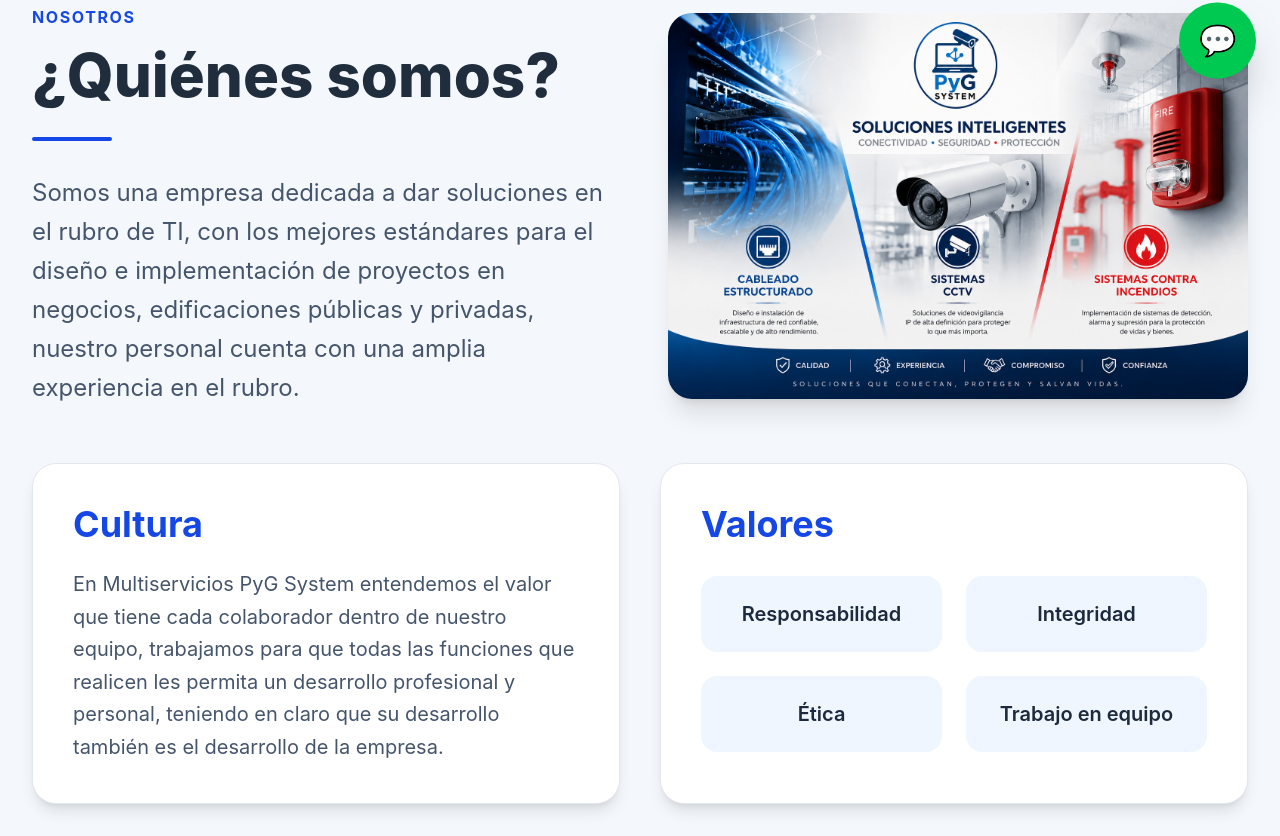
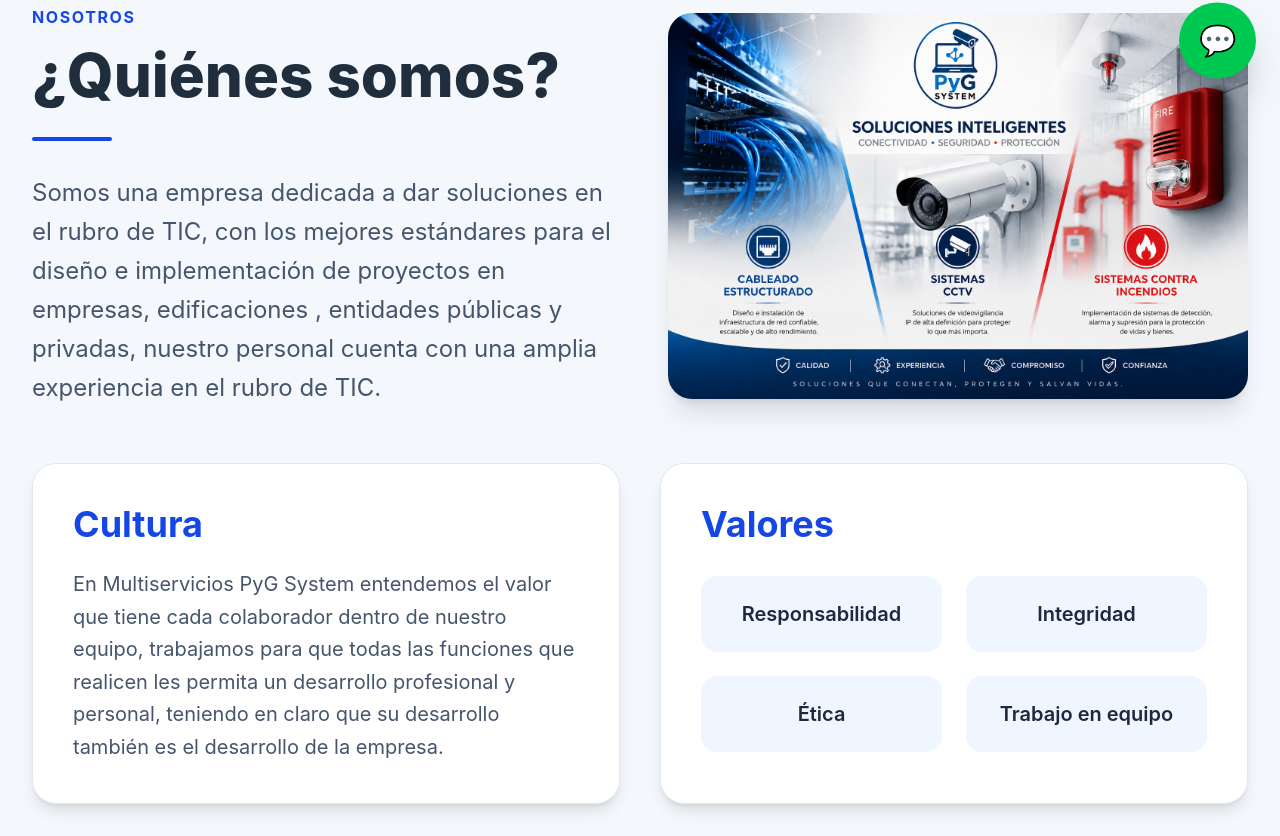
Before and after one commit to pygsystem/pygsystem, a React (Vite) app: page / in a window 1280 px wide. Shown: the part 684-1520 px from the top of the page. Built offline with nearby package versions, Linux system fonts and the light colour scheme.

Commit message:
quienes somos

```diff
--- a/src/App.jsx
+++ b/src/App.jsx
@@ -255,7 +255,8 @@
               <div className="w-20 h-1 bg-blue-700 mb-8 rounded-full"></div>
 
               <p className="text-2xl text-slate-600 leading-relaxed">
-                Somos una empresa dedicada a dar soluciones en el rubro de TI, con los mejores estándares para el diseño e implementación de proyectos en negocios, edificaciones públicas y privadas, nuestro personal cuenta con una amplia experiencia en el rubro.
+                Somos una empresa dedicada a dar soluciones en el rubro de TIC, con los mejores estándares para el diseño e implementación de proyectos en empresas, edificaciones , entidades públicas y privadas, nuestro personal
+                cuenta con una amplia experiencia en el rubro de TIC.
               </p>
             </div>
 
```
